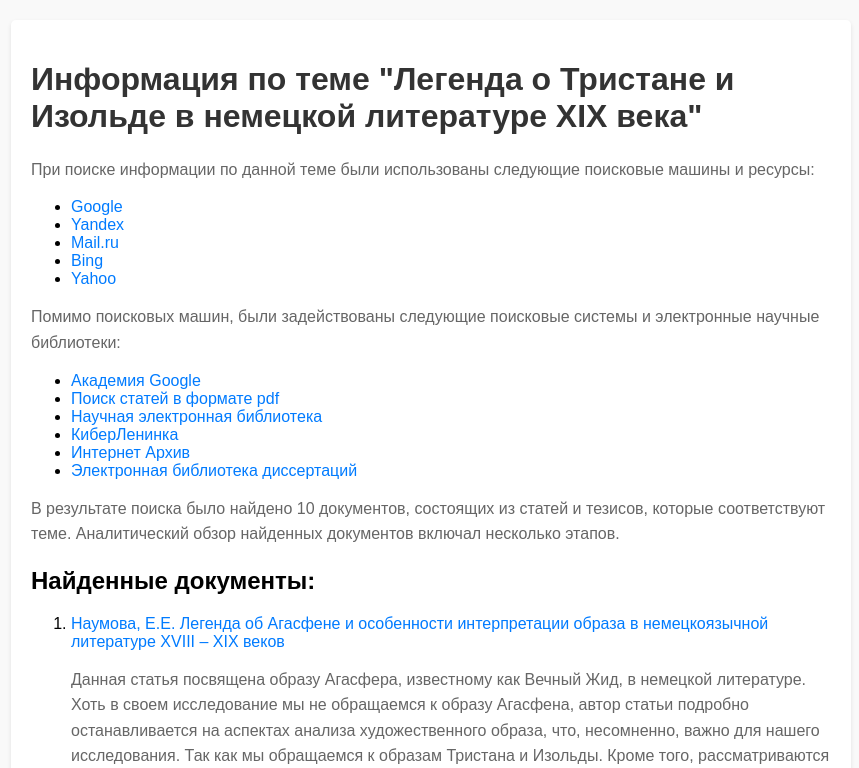
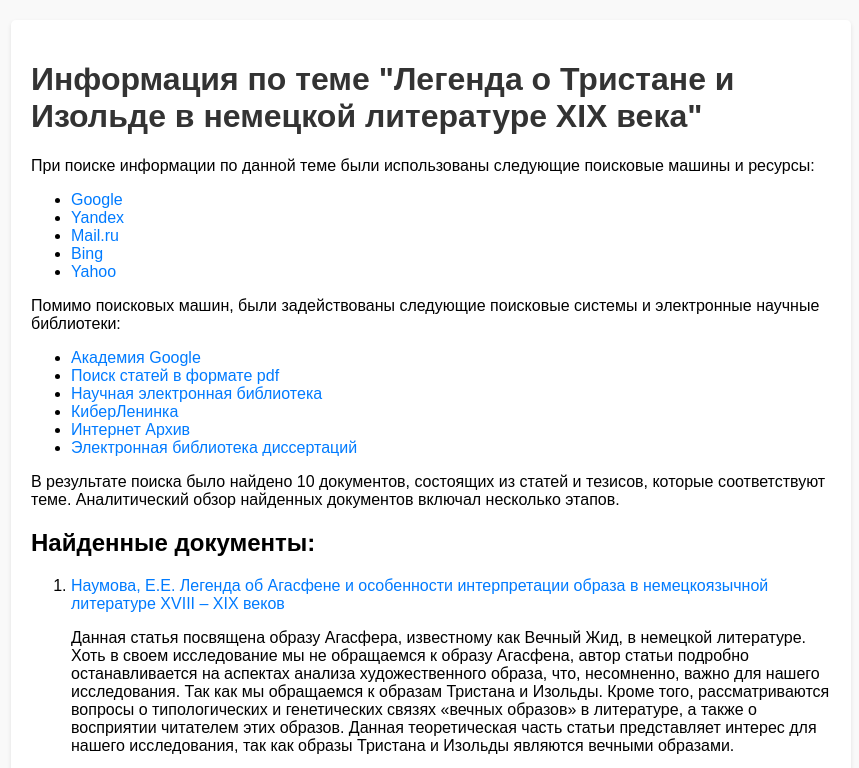
Before and after one commit to imagoni/imagoni.github.io, a plain HTML site: page index.html in a window 1280 px wide. Shown: the top 768 px of the page, without its empty margins (209-1068 px from the left). Drawn offline with Linux system fonts and the light colour scheme.

Commit message:
Update styles.css

```diff
--- a/styles.css
+++ b/styles.css
@@ -18,11 +18,6 @@ h1 {
   color: #333;
 }
 
-p {
-  color: #666;
-  line-height: 1.6;
-}
-
 a {
   color: #007bff;
    text-decoration: none;
```
